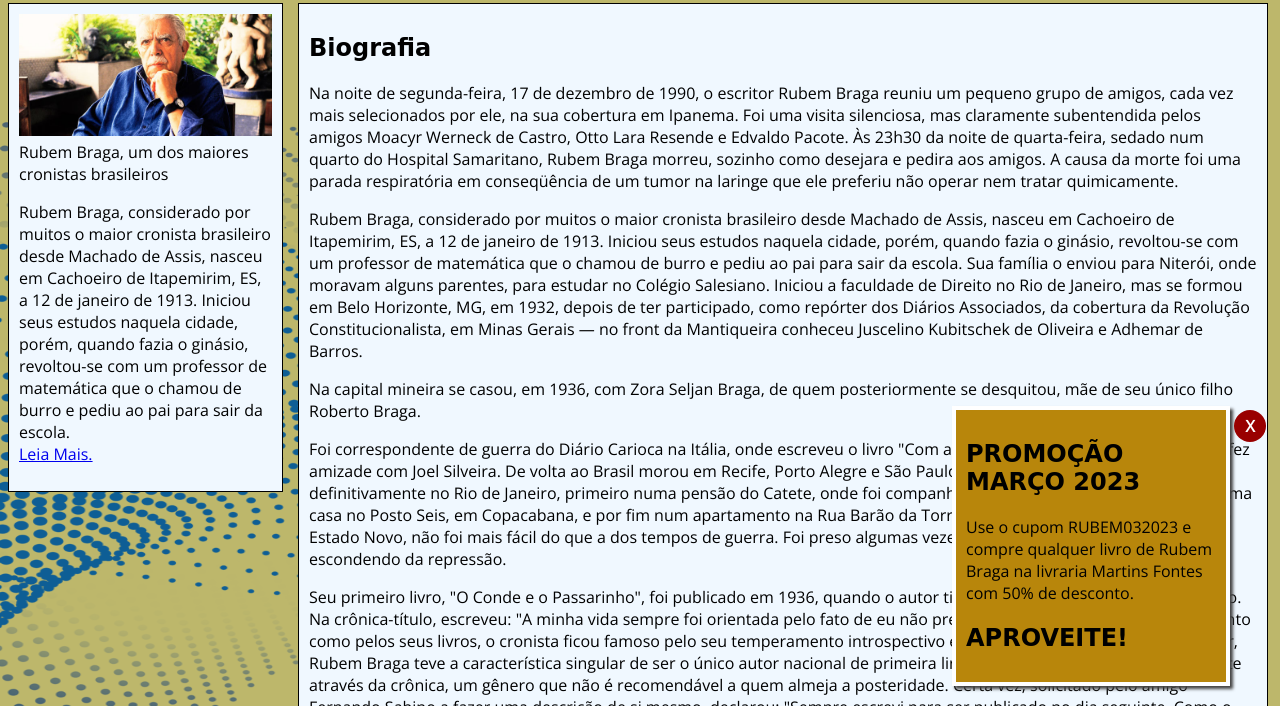
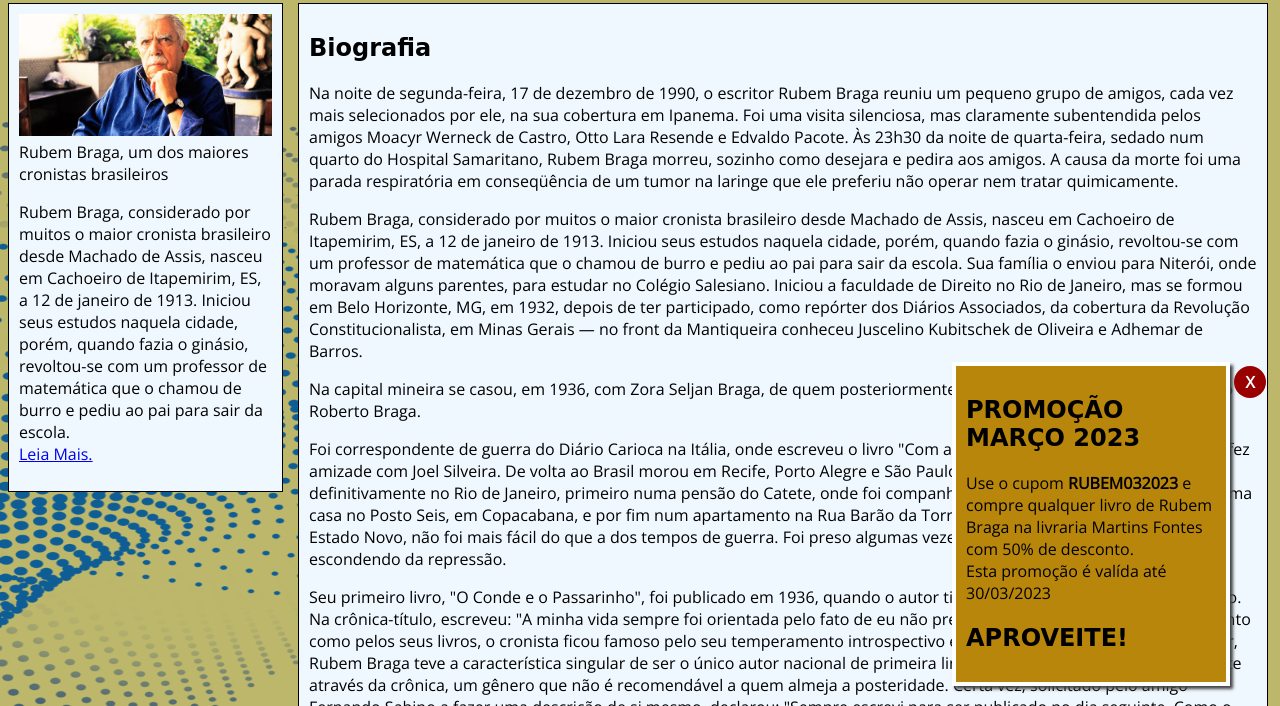
Before and after one commit to ghogas/hotsite---rubem-braga, a plain HTML site: page index.html in a window 1280 px wide. Shown: the part 94-800 px from the top of the page. Drawn offline with nearby package versions, Linux system fonts and the light colour scheme; a web font is replaced by a local one.

Commit message:
Atualização Texto de Promoção - Index.html

```diff
--- a/index.html
+++ b/index.html
@@ -189,9 +189,10 @@
         <div  class="fechar">X</div>
         <h2> PROMOÇÃO MARÇO 2023 </h2>
         <p>
-            Use o cupom RUBEM032023 e compre qualquer
+            Use o cupom <strong>RUBEM032023</strong> e compre qualquer
             livro de Rubem Braga na livraria Martins Fontes
-            com 50% de desconto.
+            com 50% de desconto. <br>
+            Esta promoção é valída até 30/03/2023
         </p>
         <h2> APROVEITE!</h2>
     </div>
```
